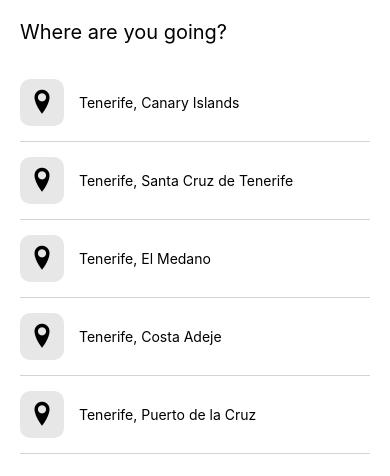
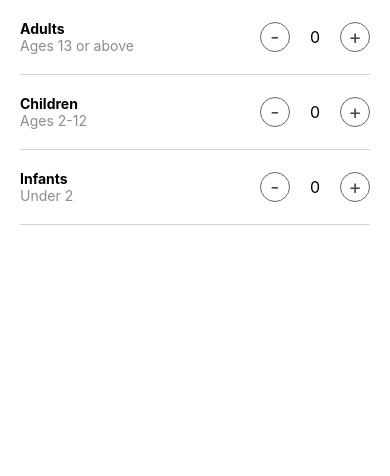
Before and after one commit to nevgauker/airbnb, a React Native app: screen / in a window 390 px wide. Shown: the top 476 px of the page. Built offline with nearby package versions, Linux system fonts and the light colour scheme.

Commit message:
guests screen

```diff
--- a/App.js
+++ b/App.js
@@ -18,6 +18,9 @@ import HomeScreen from './src/screens/Home';
 import SearchResultsScreen from './src/screens/SearchResults';
 
 import DestinationsSearchScreen from './src/screens/DestinationsSearch';
+import GuestsScreen from './src/screens/Guests';
+
+
 
 const App: () => React$Node = () => {
 
@@ -27,7 +30,8 @@ const App: () => React$Node = () => {
       <SafeAreaView>
         {/* <HomeScreen/> */}
         {/* <SearchResultsScreen/> */}
-        <DestinationsSearchScreen/>
+        {/* <DestinationsSearchScreen/> */}
+        <GuestsScreen/>
       </SafeAreaView>
     </>
   );
--- /dev/null
+++ b/src/screens/Guests/index.js
@@ -0,0 +1,98 @@
+import React,{useState} from 'react';
+import {
+    View,
+    Text,
+    Pressable
+    } from 'react-native';
+
+'../../components/Post';
+
+import styles from './styles';
+
+const GuestsScreen = (props) => {
+const [adults,setAdults] = useState(0);
+const [children,setChildren] = useState(0);
+const [infants,setInfants] = useState(0);
+
+return (
+    <View>
+        <View style={styles.row}>
+            <View>
+                <Text style={styles.title}>Adults</Text>
+                <Text style={styles.subtitle}>Ages 13 or above</Text>
+            </View>
+            <View style={{flexDirection:'row', alignItems:'center'}}>
+             <Pressable
+                onPress={() => {
+                    if (adults>0){
+                        setAdults(adults-1);
+                    }
+                }}
+                style={styles.button}
+            >
+                <Text style={{fontSize:20,color:'#474747'}}>-</Text>
+            </Pressable>
+            <Text style={{marginHorizontal:20, fontSize:16}}>{adults}</Text>
+             <Pressable
+                onPress={() => setAdults(adults+1)}
+                style={styles.button}
+            >
+                <Text style={{fontSize:20,color:'#474747'}}>+</Text>
+            </Pressable>
+            </View>
+        </View>
+         <View style={styles.row}>
+            <View>
+                <Text style={styles.title}>Children</Text>
+                <Text style={styles.subtitle}>Ages 2-12</Text>
+            </View>
+            <View style={{flexDirection:'row', alignItems:'center'}}>
+             <Pressable
+                onPress={() => {
+                     if (children>0){
+                        setChildren(children-1);
+                    }
+                }}
+                style={styles.button}
+            >
+                <Text style={{fontSize:20,color:'#474747'}}>-</Text>
+            </Pressable>
+            <Text style={{marginHorizontal:20, fontSize:16}}>{children}</Text>
+             <Pressable
+                onPress={() => setChildren(children+1)}
+                style={styles.button}
+            >
+                <Text style={{fontSize:20,color:'#474747'}}>+</Text>
+            </Pressable>
+            </View>
+        </View>
+         <View style={styles.row}>
+            <View>
+                <Text style={styles.title}>Infants</Text>
+                <Text style={styles.subtitle}>Under 2</Text>
+            </View>
+            <View style={{flexDirection:'row', alignItems:'center'}}>
+             <Pressable
+                onPress={() => {
+                     if (infants>0){
+                        setInfants(infants-1);
+                    }
+                }}
+                style={styles.button}
+            >
+                <Text style={{fontSize:20,color:'#474747'}}>-</Text>
+            </Pressable>
+            <Text style={{marginHorizontal:20, fontSize:16}}>{infants}</Text>
+             <Pressable
+                onPress={() => setInfants(infants+1)}
+                style={styles.button}
+            >
+                <Text style={{fontSize:20,color:'#474747'}}>+</Text>
+            </Pressable>
+            </View>
+        </View>
+    </View>
+)
+}
+
+export default GuestsScreen;
--- /dev/null
+++ b/src/screens/Guests/styles.js
@@ -0,0 +1,28 @@
+import { StyleSheet, Dimensions } from 'react-native';
+const styles = StyleSheet.create({
+    row: {
+        flexDirection:'row',
+        justifyContent:'space-between',
+        paddingVertical:20,
+        marginHorizontal:20,
+        borderBottomWidth:1,
+        borderColor:'lightgrey'
+    },
+    title: {
+        fontWeight:'bold'
+    },
+    subtitle: {
+        color:'#8d8d8d'
+    },
+    button: {
+        width:30,
+        height:30,
+        borderRadius:15,
+        borderWidth:1,
+        justifyContent:'center',
+        alignItems:'center',
+        borderColor:'#676767'
+    }
+});
+
+export default styles;
```
